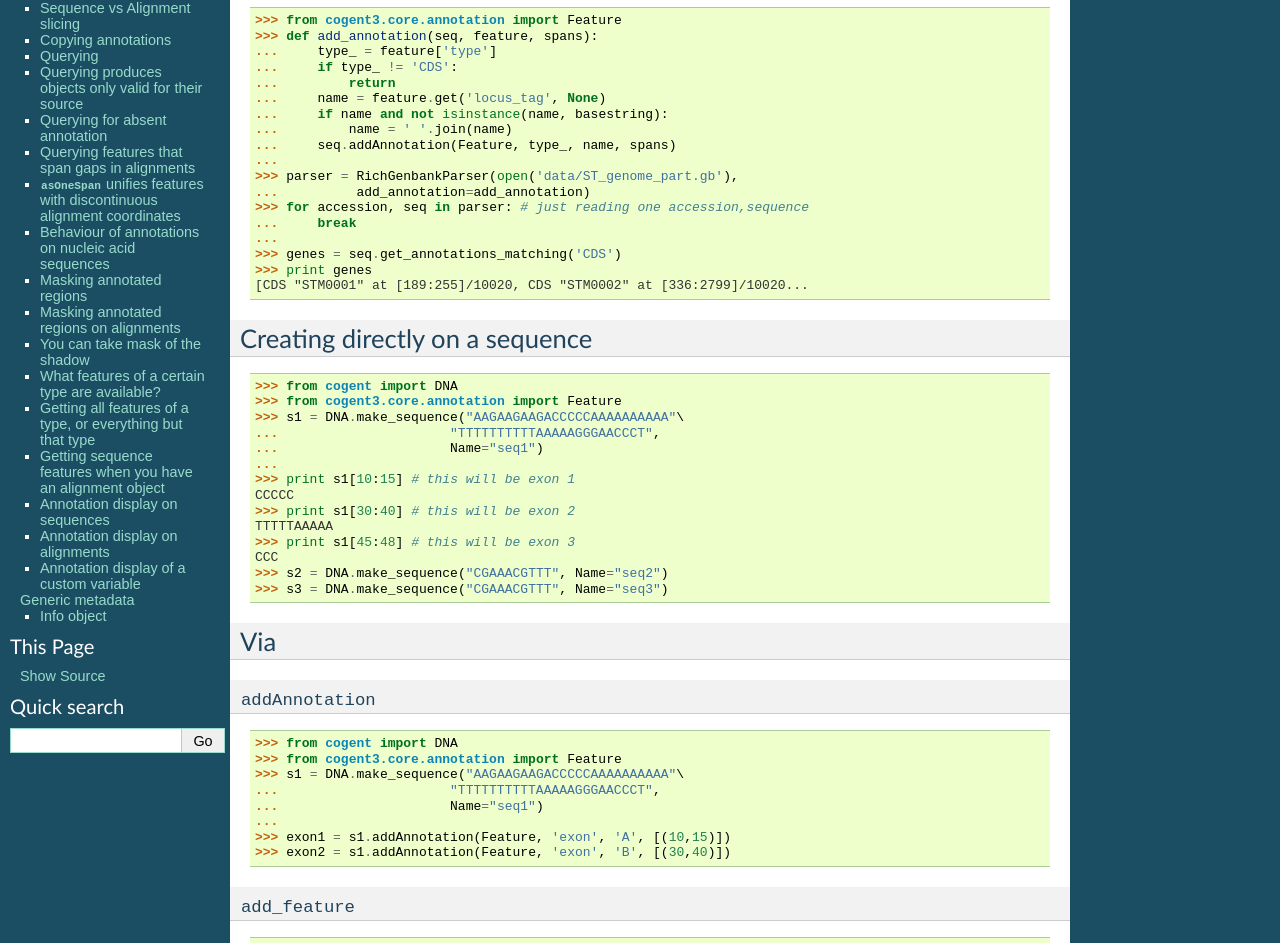
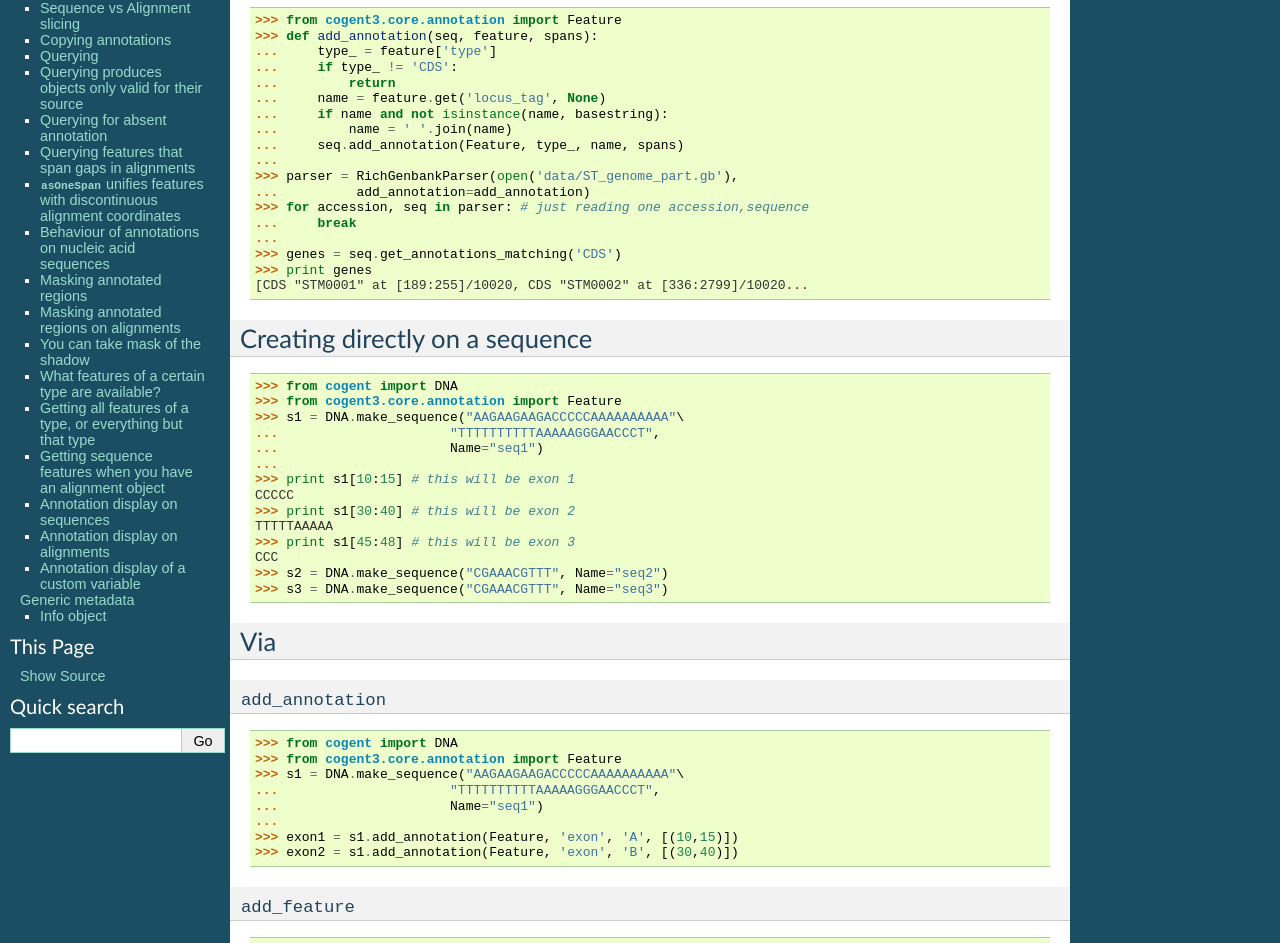
Before and after one commit to cogent3/cogent3, a Sphinx documentation site: the page built from doc/cookbook/annotations.rst, in a window 1280 px wide and 1400 px high, scrolled down 480 px. Shown: the part 122-1065 px from the top of the window. Built offline with Sphinx 7.4.7, drawn with Linux system fonts in a browser that asks for light colours; formulas are drawn with MathJax 3; pages that are not in the unit, such as notebooks, are missing from menus; some of the changed text lies outside the part shown.

Commit message:
_Annotatable.addAnnotation to add_annotation

```diff
--- a/doc/cookbook/alphabet.rst
+++ b/doc/cookbook/alphabet.rst
@@ -30,10 +30,10 @@ You can create a tuple alphabet of, for example, dinucleotides or trinucleotides
 
 .. doctest::
 
-    >>> dinuc_alphabet = DNA.Alphabet.getWordAlphabet(2)
+    >>> dinuc_alphabet = DNA.Alphabet.get_word_alphabet(2)
     >>> print dinuc_alphabet
     ('TT', 'CT', 'AT', 'GT', ...
-    >>> trinuc_alphabet = DNA.Alphabet.getWordAlphabet(3)
+    >>> trinuc_alphabet = DNA.Alphabet.get_word_alphabet(3)
     >>> print trinuc_alphabet
     ('TTT', 'CTT', 'ATT', ...
 
@@ -60,6 +60,6 @@ or
 
 .. doctest::
 
-    >>> seq = DNA.Alphabet.fromOrdinalsToSequence([0,2,3,0])
+    >>> seq = DNA.Alphabet.from_ordinals_to_seq([0,2,3,0])
     >>> seq
     DnaSequence(TAGT)
--- a/doc/cookbook/annotations.rst
+++ b/doc/cookbook/annotations.rst
@@ -40,7 +40,7 @@ You can write your own code to construct annotation objects. One reason you migh
     ...     name = feature.get('locus_tag', None)
     ...     if name and not isinstance(name, basestring):
     ...         name = ' '.join(name)
-    ...     seq.addAnnotation(Feature, type_, name, spans)
+    ...     seq.add_annotation(Feature, type_, name, spans)
     ...
     >>> parser = RichGenbankParser(open('data/ST_genome_part.gb'),
     ...          add_annotation=add_annotation)
@@ -74,7 +74,7 @@ Creating directly on a sequence
 Via
 """
 
-``addAnnotation``
+``add_annotation``
 +++++++++++++++++
 
 .. doctest::
@@ -85,8 +85,8 @@ Via
     ...                      "TTTTTTTTTTAAAAAGGGAACCCT",
     ...                      Name="seq1")
     ...
-    >>> exon1 = s1.addAnnotation(Feature, 'exon', 'A', [(10,15)])
-    >>> exon2 = s1.addAnnotation(Feature, 'exon', 'B', [(30,40)])
+    >>> exon1 = s1.add_annotation(Feature, 'exon', 'A', [(10,15)])
+    >>> exon2 = s1.add_annotation(Feature, 'exon', 'B', [(30,40)])
 
 ``add_feature``
 ++++++++++++++
@@ -179,7 +179,7 @@ We add an annotation directly onto an alignment. In this example we add a ``Vari
 .. doctest::
 
     >>> from cogent3.core.annotation import Variable
-    >>> red_data = aln1.addAnnotation(Variable, 'redline', 'align',
+    >>> red_data = aln1.add_annotation(Variable, 'redline', 'align',
     ...              [((0,15),1),((15,30),2),((30,45),3)])
     ...
 
@@ -604,9 +604,9 @@ Annotation display on alignments
     >>> from cogent3.core.annotation import Variable
     >>> from cogent3.draw.linear import Display
     >>> aln = LoadSeqs('data/primate_cdx2_promoter.fasta', moltype=DNA)[:150]
-    >>> annot = aln.addAnnotation(Variable, 'redline', 'align',
+    >>> annot = aln.add_annotation(Variable, 'redline', 'align',
     ...                          [((0,15),1),((15,30),2),((30,45),3)])
-    >>> annot = aln.addAnnotation(Variable, 'blueline', 'align',
+    >>> annot = aln.add_annotation(Variable, 'blueline', 'align',
     ...                          [((0,15),1.5),((15,30),2.5),((30,45),3.5)])
     >>> align_display = Display(aln, colour_sequences=True)
     >>> fig = align_display.makeFigure(width=25, left=1, right=1)
@@ -623,7 +623,7 @@ We just show a series of spans.
     >>> from cogent3.draw.linear import Display
     >>> from cogent3.core.annotation import Variable
     >>> seq = DNA.make_sequence('aaaccggttt' * 10)
-    >>> annot = seq.addAnnotation(Variable, 'redline', 'align',
+    >>> annot = seq.add_annotation(Variable, 'redline', 'align',
     ...     [((0,15),1),((15,30),2),((30,45),3)])
     ...
     >>> seq_display = Display(seq, colour_sequences=True)
--- a/doc/examples/draw_dotplot.rst
+++ b/doc/examples/draw_dotplot.rst
@@ -14,7 +14,7 @@ Load the alignment for illustrative purposes, I'll make one sequence a different
 .. doctest::
 
     >>> aln = LoadSeqs("data/test.paml", moltype=DNA)
-    >>> feature = aln.addAnnotation(annotation.Feature, "misc_feature",
+    >>> feature = aln.add_annotation(annotation.Feature, "misc_feature",
     ...                             "pprobs", [(38, 55)])
     >>> seq1 = aln.get_seq('NineBande')[10:-3]
     >>> seq2 = aln.get_seq('DogFaced')
--- a/doc/examples/seq_features.rst
+++ b/doc/examples/seq_features.rst
@@ -7,7 +7,7 @@ Advanced sequence handling
 
 Individual sequences and alignments can be manipulated by annotations. Most value in the genome sequences arises from sequence annotations regarding specific sequence feature types, e.g. genes with introns / exons, repeat sequences. These can be applied to an alignment either using data formats available from genome portals (e.g. GFF, or GenBank annotation formats) or by custom assignments.
 
-Annotations can be added in two ways: using either the ``addAnnotation`` or the ``add_feature`` method. The distinction between these two is that ``add_features`` is more specialised. Features can be thought of as a type of annotation representing standard sequence properties eg introns/exons. Annotations are the more general case, such as a computed property which has, say a numerical value and a span.
+Annotations can be added in two ways: using either the ``add_annotation`` or the ``add_feature`` method. The distinction between these two is that ``add_features`` is more specialised. Features can be thought of as a type of annotation representing standard sequence properties eg introns/exons. Annotations are the more general case, such as a computed property which has, say a numerical value and a span.
 
 For illustrative purposes we define a sequence with 2 exons and grab the 1\ :sup:`st` \ exon:
 
@@ -21,14 +21,14 @@ For illustrative purposes we define a sequence with 2 exons and grab the 1\ :sup
 
 Here, '``exon``' is the feature type, and '``exon#``' the feature name. The feature type is used for the display formatting, which won't be illustrated here, and also for selecting all features of the same type, shown below.
 
-We could also have created an annotation using the ``addAnnotation`` method:
+We could also have created an annotation using the ``add_annotation`` method:
 
 .. doctest::
 
     >>> from cogent3.core.annotation import Feature
     >>> s2=DNA.make_sequence("aagaagaagacccccaaaaaaaaaattttttttttaaaaaaaaaaaaa",
     ... Name="Orig2")
-    >>> exon3 = s2.addAnnotation(Feature, 'exon', 'exon1', [(35,40)])
+    >>> exon3 = s2.add_annotation(Feature, 'exon', 'exon1', [(35,40)])
 
 We can use the features (eg ``exon1``) to get the corresponding sequence region.
 
```
Also changed, not shown: 11 other files.
